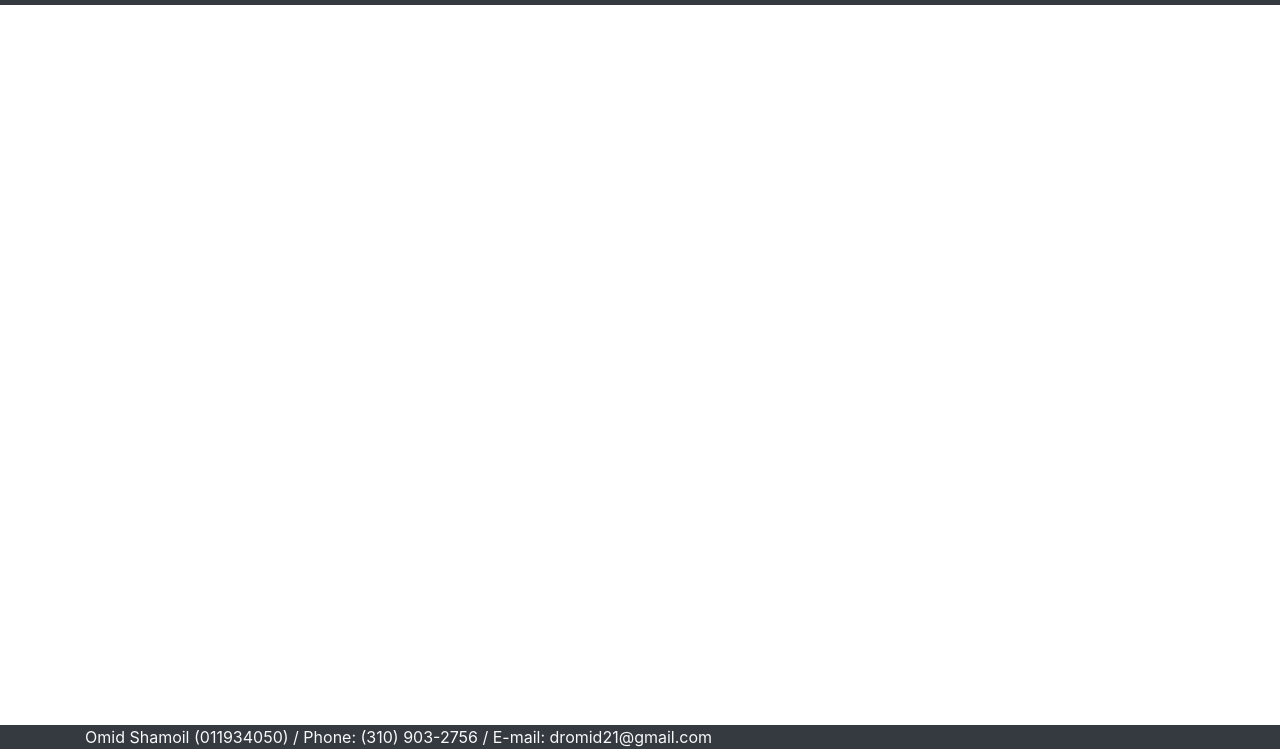
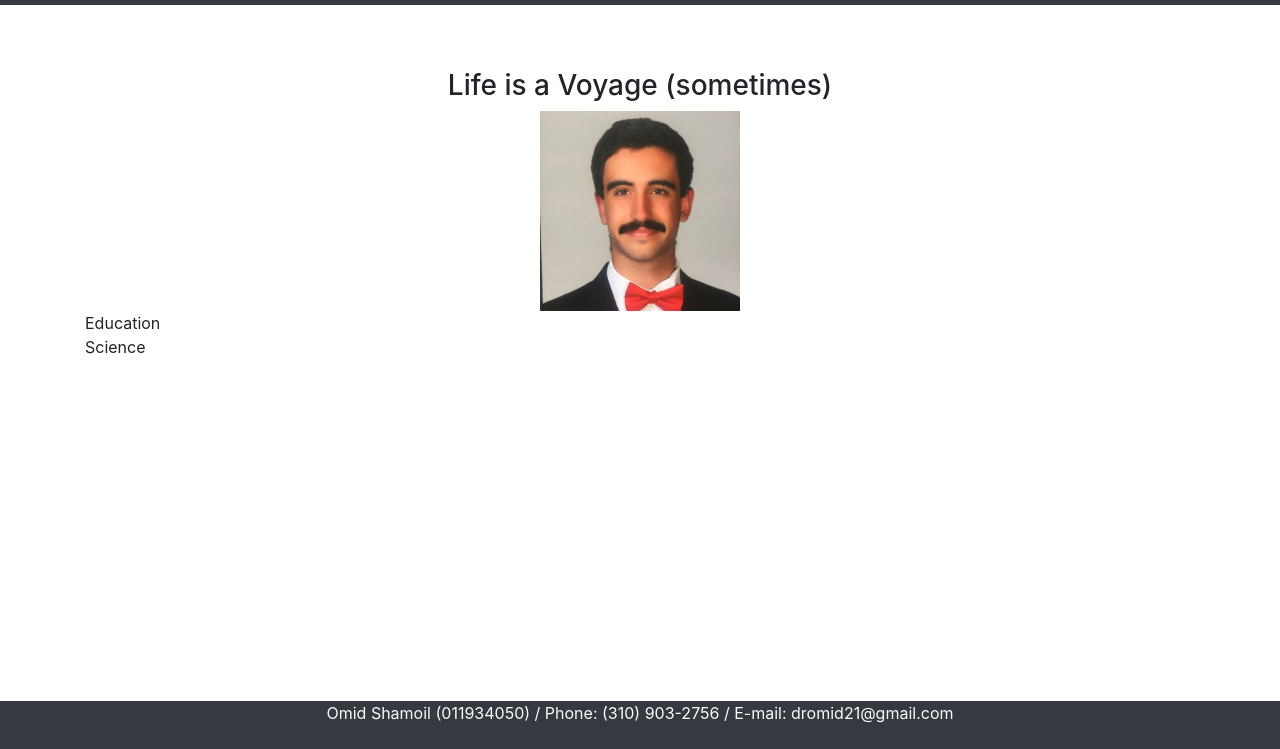
Before and after one commit to dromid21/homework2, a website: page website/page2/index.html in a window 1280 px wide. Shown: the part 51-800 px from the top of the page. Drawn offline with nearby package versions, Linux system fonts and the light colour scheme.

Commit message:
Things are getting tough

```diff
--- a/website/page2/index.html
+++ b/website/page2/index.html
@@ -7,8 +7,10 @@
     <meta name="viewport" content="width=device-width, initial-scale=1, shrink-to-fit=no">
 
     <!-- Bootstrap CSS -->
+    <link rel="stylesheet" type="text/css" href="./style.css">
     <link rel="stylesheet" href="https://maxcdn.bootstrapcdn.com/bootstrap/4.0.0/css/bootstrap.min.css" integrity="sha384-Gn5384xqQ1aoWXA+058RXPxPg6fy4IWvTNh0E263XmFcJlSAwiGgFAW/dAiS6JXm"
         crossorigin="anonymous">
+
 
     <title>About</title>
 
@@ -58,6 +60,40 @@
             </ul>
         </div>
     </nav>
+    </br>
+    </br>
+    </br>
+    </br>
+    </br>
+
+    <h3 class="text-center">Life is a Voyage (sometimes)</h3>
+    <div class="container" id="aboutme">
+        <img class="pls" src="../omid.jpg" alt="Omid Shamoil">
+            <div class="ed">
+                <div>
+                Education
+                </div>
+                <div>
+                Science
+                </div>
+            </div>
+    </div>
+
+
+
+
+
+
+</body>
+
+<footer class="footer fixed-bottom footer-dark bg-dark">
+    <div class="container text-center">
+        <span class="text-light">Omid Shamoil (011934050) / Phone: (310) 903-2756 /
+        </span>
+        <a class="text-light" href="mailto:dromid21@gmail.com">E-mail: dromid21@gmail.com</a>
+    </div>
+    </br>
+</footer>
 
 <!-- Optional JavaScript -->
 <!-- jQuery first, then Popper.js, then Bootstrap JS -->
@@ -67,14 +103,5 @@
     crossorigin="anonymous"></script>
 <script src="https://maxcdn.bootstrapcdn.com/bootstrap/4.0.0/js/bootstrap.min.js" integrity="sha384-JZR6Spejh4U02d8jOt6vLEHfe/JQGiRRSQQxSfFWpi1MquVdAyjUar5+76PVCmYl"
     crossorigin="anonymous"></script>
-</body>
-
-<footer class="footer fixed-bottom footer-dark bg-dark">
-    <div class="container">
-        <span class="text-light">Omid Shamoil (011934050) / Phone: (310) 903-2756 /
-        </span>
-        <a class="text-light" href="mailto:dromid21@gmail.com">E-mail: dromid21@gmail.com</a>
-    </div>
-</footer>
 
 </html>
--- /dev/null
+++ b/website/page2/style.css
@@ -0,0 +1,10 @@
+img {
+    display: block;
+    margin-left: auto;
+    margin-right: auto;
+    width: 200px;
+}
+
+.ed {
+    text-align: left;
+}
```
Also changed, not shown: website/index.html (+14 -6 lines), website/page3/index.html (+19 -9 lines), website/omid.jpg (added). Lines whose indentation alone changed are shown as unchanged.
